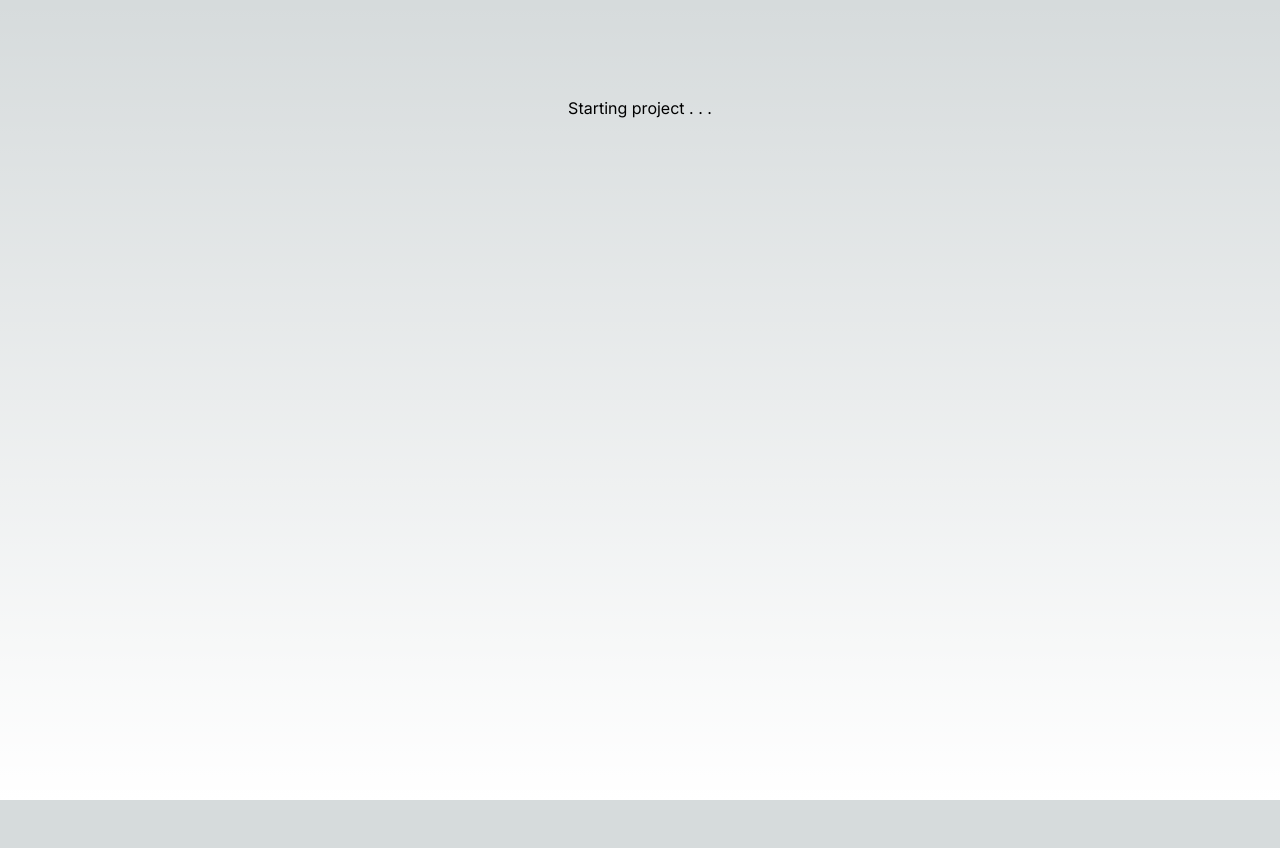
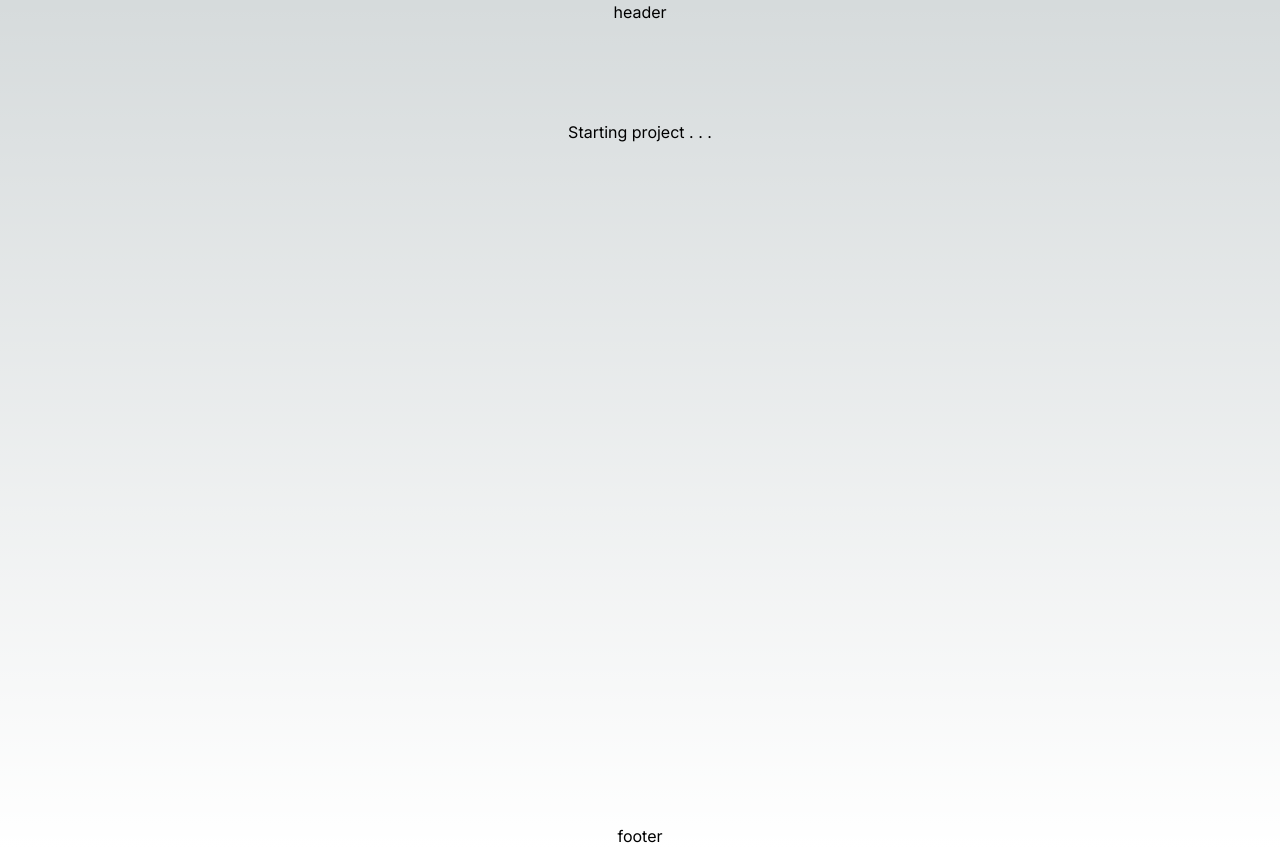
Before and after one commit to sofia-kn/shop-black-friday-nextjs, a Next.js app: page / in a window 1280 px wide. Before the commit the page ends 800 px from the top, so only its background shows below. Built offline with nearby package versions, Linux system fonts and the light colour scheme.

Commit message:
feat(root): added components directory and header and footer component for layout.

```diff
--- /dev/null
+++ b/src/app/(components)/footer/Footer.js
@@ -0,0 +1,11 @@
+
+
+
+
+export default function Footer(){
+    return(
+        <div className="text-center">
+            footer
+        </div>
+    )
+}
--- /dev/null
+++ b/src/app/(components)/header/Header.js
@@ -0,0 +1,11 @@
+
+
+
+
+export default function Header(){
+    return(
+        <div className="text-center">
+            header
+        </div>
+    )
+}
--- a/src/app/layout.js
+++ b/src/app/layout.js
@@ -1,5 +1,7 @@
 import './globals.css'
 import { Inter } from 'next/font/google'
+import Header from "@/app/(components)/header/Header";
+import Footer from "@/app/(components)/footer/Footer";
 
 const inter = Inter({ subsets: ['latin'] })
 
@@ -11,7 +13,15 @@
 export default function RootLayout({ children }) {
   return (
     <html lang="en">
-      <body className={inter.className}>{children}</body>
+      <body className={inter.className}>
+      <nav>
+          <Header/>
+      </nav>
+      {children}
+      <footer>
+          <Footer/>
+      </footer>
+      </body>
     </html>
   )
 }
```
